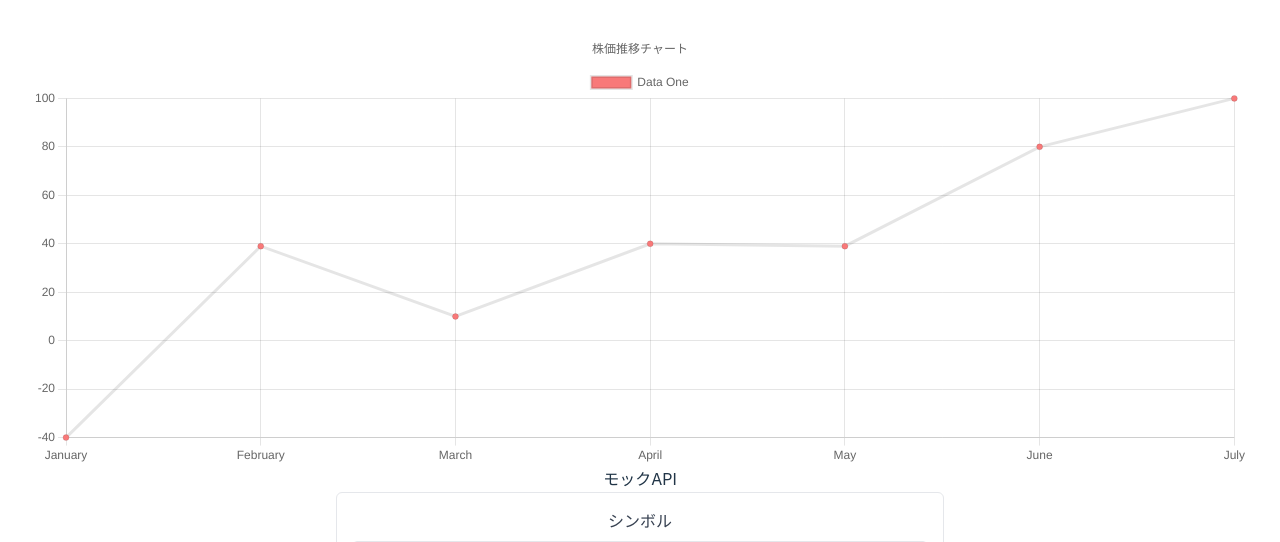
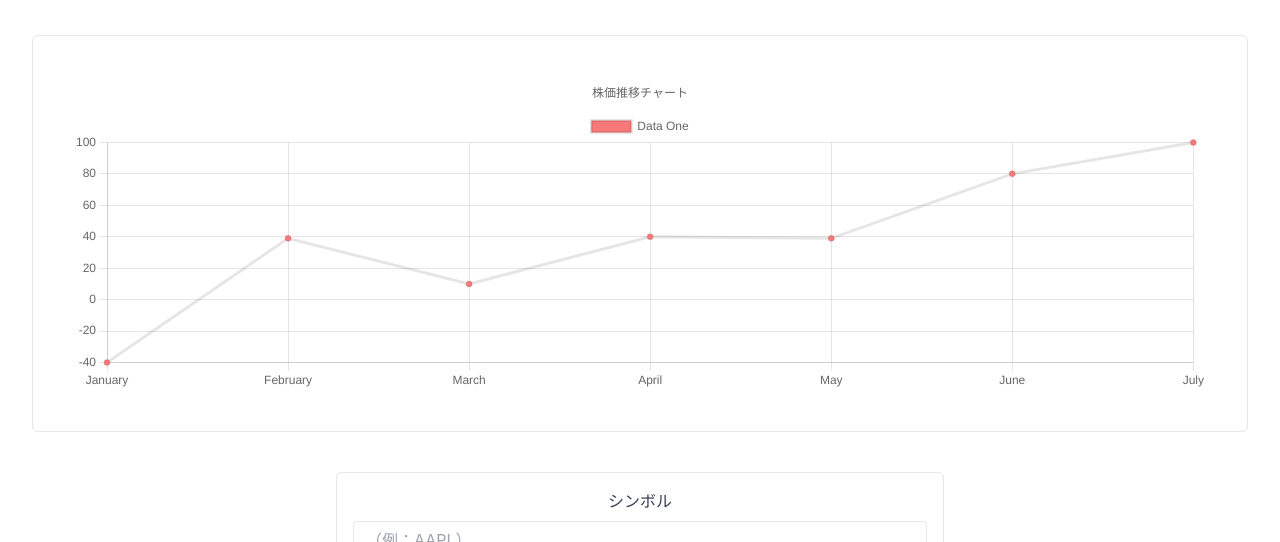
Before and after one commit to hood-daze/stock-checker, a Vue app: page / in a window 1280 px wide. Shown: the top 542 px of the page. Built offline with nearby package versions, Linux system fonts and the light colour scheme.

Commit message:
グラフとカレンダーの日本語対応をした。

```diff
--- a/src/components/LineChart.vue
+++ b/src/components/LineChart.vue
@@ -1,7 +1,7 @@
 <template>
-
-    <Line :data="chartdata" :options="options" :width="1400" :height="500"/>
-    <button @click="postStockInfoDummy">モックAPI</button>
+    <div id="graph-area" class="border rounded-md p-10 mb-10">
+      <Line :data="chartdata" :options="options" :width="1800" :height="500"/>
+    </div>
 
 
     <div id="form" class="border rounded-md p-4 w-6/12 mx-auto">
@@ -17,7 +17,9 @@
           取得開始日時
         </label>
         <Datepicker class="appearance-none w-full border rounded py-2 px-3 text-gray-700 leading-tight focus:outline-none focus:shadow-outline"
-        v-model="pickedFrom" id="pickedFrom"
+        v-model="pickedFrom"
+        id="pickedFrom"
+        :locale="locale"
         :upperLimit="pickedTo"/>
       </div>
       <div class="mb-4">
@@ -25,18 +27,22 @@
           取得期限日時
         </label>
           <Datepicker class="appearance-none w-full border rounded py-2 px-3 text-gray-700 leading-tight focus:outline-none focus:shadow-outline"
-            v-model="pickedTo" id="pickedTo"
+            v-model="pickedTo"
+            id="pickedTo"
+            :locale="locale"
             :lowerLimit="pickedFrom"/>
       </div>
-      <button class="bg-blue-500 hover:bg-blue-700 text-white font-bold py-2 px-4 rounded" type="submit">
+      <button class="bg-blue-500 hover:bg-blue-700 text-white font-bold py-2 px-4 rounded"
+      type="submit"
+      @click="postStockInfoDummy">
         株価の取得
       </button>
     </div>
 
-
 </template>
 
 <script setup>
+import { ja } from 'date-fns/locale'
 import axios from "axios";
 import Datepicker from "vue3-datepicker"
 
@@ -92,6 +98,9 @@ const options = ref({
     }
   })
 
+const locale= ref(ja)
+
+
 async function postStockInfoDummy() {
   try {
     var jsonString = '{"1641340800000":{"Open":179.6100006104,"High":180.1699981689,"Low":174.6399993896,"Close":174.9199981689,"Adj Close":173.6455383301,"Volume":94537600},"1641427200000":{"Open":172.6999969482,"High":175.3000030518,"Low":171.6399993896,"Close":172.0,"Adj Close":170.7468109131,"Volume":96904000},"1641513600000":{"Open":172.8899993896,"High":174.1399993896,"Low":171.0299987793,"Close":172.1699981689,"Adj Close":170.9155883789,"Volume":86709100}}';
@@ -110,7 +119,14 @@ async function postStockInfoDummy() {
     for (var date in jsonData) {
       if (jsonData.hasOwnProperty(date)) {
         var data = jsonData[date];
-        labels.push(new Date(parseInt(date)).toDateString())
+        labels.push(new Date(parseInt(date)).toLocaleString('ja-JP', {
+          timeZone: 'Asia/Tokyo',
+          year: 'numeric',
+          month: '2-digit',
+          day: '2-digit',
+          hour12: false,
+        }))
+
         dataOpne.push(data.Open);
         dataHigh.push(data.High);
         dataLow.push(data.Low);
@@ -170,13 +186,10 @@ async function postStockInfoDummy() {
         },
         title: {
           display: true,
-          text: 'Apple' + '株価チャート'
+          text: symbol.value + '　株価チャート'
         }
       }
     }
-
-
-    console.log("complete")
   } catch (e) {
     console(e)
   }finally{
```
